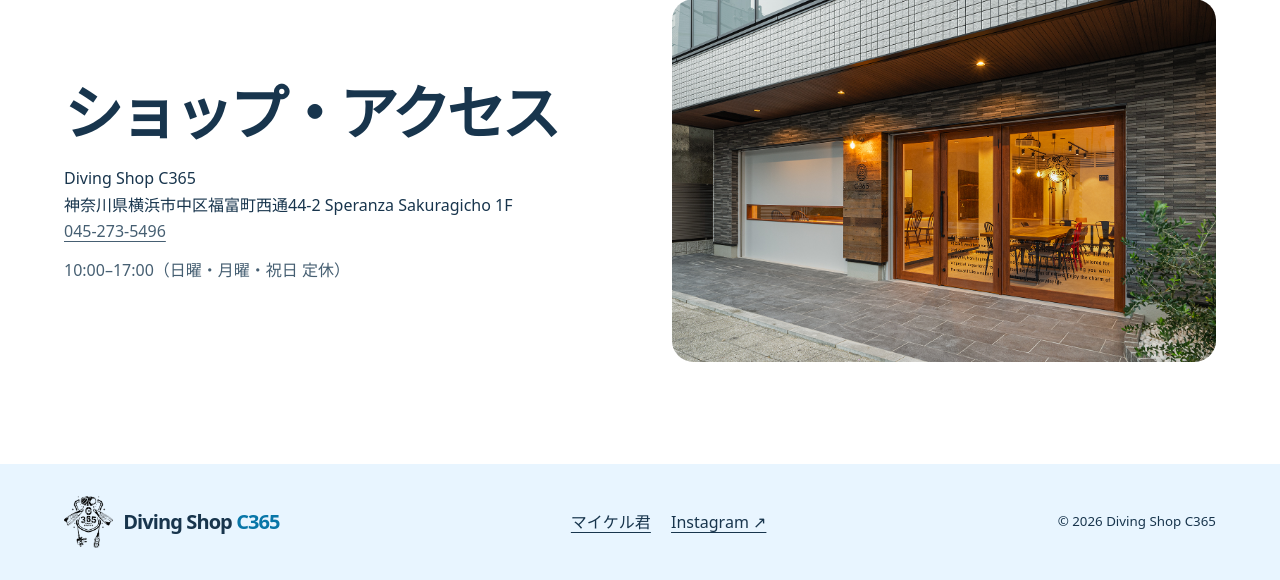
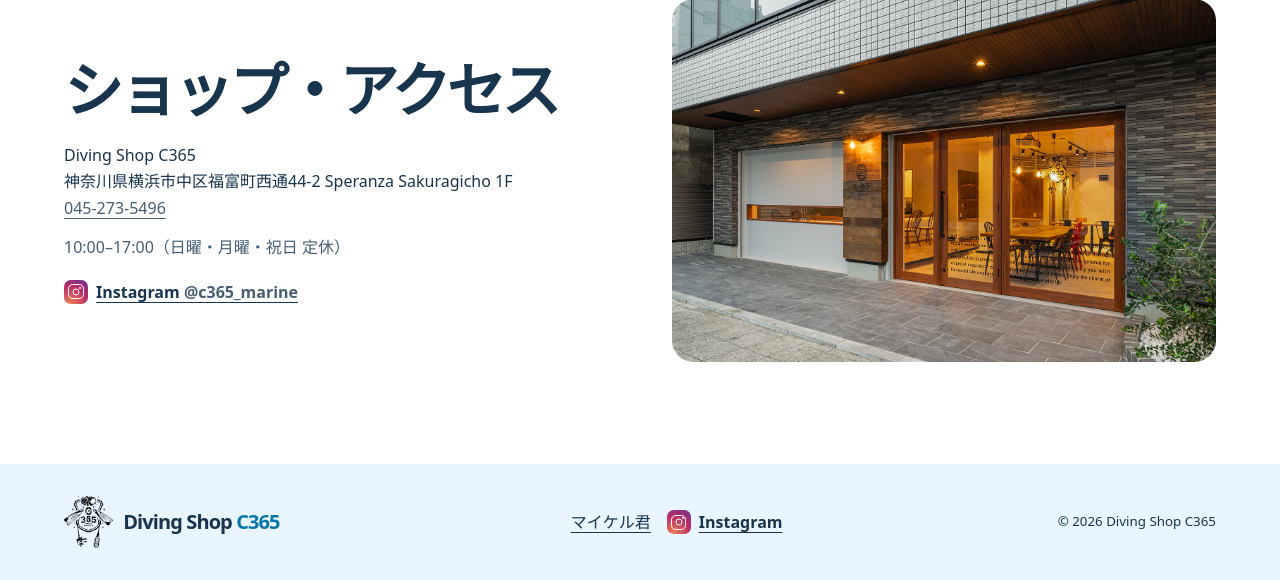
Before and after one commit to hiroshit924/dive, a WordPress theme: template wp-content/themes/dive365/front-page.php in a window 1280 px wide. Shown: the part 3538-4118 px from the top of the page. Run offline with PHP 8.4 and a stand-in for WordPress, Linux system fonts and the light colour scheme; the site name, menu and one post (Sample post) are stand-ins, and other content is empty.

Commit message:
Invite visitors to dive on their day off and highlight Instagram

```diff
--- a/wp-content/themes/dive365/footer.php
+++ b/wp-content/themes/dive365/footer.php
@@ -4,9 +4,9 @@
             <img src="<?= esc_url(d365_asset('c365-deep-diving.webp')) ?>" alt="" width="50" height="53" loading="lazy">
             <span>Diving Shop <strong>C365</strong></span>
         </a>
-        <div>
+        <div class="footer-links">
             <?php if (function_exists('d365_show_booking')): ?><a href="<?= esc_url(d365_michael_url(d365_is_english())) ?>"><?php d365_label('マイケル君', 'Meet Michael'); ?></a><?php endif; ?>
-            <a href="https://www.instagram.com/c365_marine/">Instagram ↗</a>
+            <?php get_template_part('template-parts/instagram'); ?>
             <?php if (get_privacy_policy_url()): ?><a href="<?= esc_url(get_privacy_policy_url()) ?>"><?php d365_label('プライバシーポリシー', 'Privacy policy'); ?></a><?php endif; ?>
         </div>
         <small>© <?= esc_html(wp_date('Y')) ?> Diving Shop C365</small>
--- a/wp-content/themes/dive365/front-page.php
+++ b/wp-content/themes/dive365/front-page.php
@@ -26,13 +26,13 @@ $news = get_posts(['post_type' => 'news', 'numberposts' => 4]);
             <div class="hero-content">
                 <p class="hero-location"><span aria-hidden="true"></span><?php d365_label('横浜・桜木町のダイビングショップ', 'Your dive shop in Yokohama'); ?></p>
                 <?php if (d365_is_english()): ?>
-                    <h1>Scuba diving<br><em>in Yokohama.</em></h1>
+                    <h1>Day off?<br><em>Let’s go diving.</em></h1>
                 <?php else: ?>
-                    <h1>横浜で、<br><em>ダイビング。</em></h1>
+                    <h1>次の休み、<br><em>海に潜ろう。</em></h1>
                 <?php endif; ?>
-                <p class="hero-copy"><?php d365_label('初めての体験ダイビングから、PADIライセンス講習、ファンダイブまで。横浜・桜木町から、少人数で海へ出かけましょう。おひとりでの参加も歓迎です。', 'Discover scuba, earn your PADI certification or join a guided dive trip. We run small groups from Sakuragicho, Yokohama, and welcome solo divers.'); ?></p>
+                <p class="hero-copy"><?php d365_label('仕事や授業から少し離れて、海の中でひと息。横浜・桜木町のショップが、逗子・葉山や伊豆の海へ少人数でご案内します。初めての方も、おひとりでの参加も歓迎です。', 'Take a break from work or classes and spend a little time underwater. Our dive shop in Sakuragicho, Yokohama, takes small groups to dive sites in Zushi, Hayama and Izu. First-time and solo divers are welcome.'); ?></p>
                 <div class="hero-actions">
-                    <a class="button" href="<?= esc_url($trial_booking) ?>"><?php d365_label('体験ダイビングを予約', 'Book a beginner dive'); ?> <span aria-hidden="true">↗</span></a>
+                    <a class="button" href="<?= esc_url($trial_booking) ?>"><?php d365_label('体験ダイビングを相談する', 'Ask about a first dive'); ?> <span aria-hidden="true">↗</span></a>
                     <a class="button outline" href="#first-dive"><?php d365_label('初めての方へ', 'Your first dive'); ?> <span aria-hidden="true">↓</span></a>
                 </div>
                 <?php if (function_exists('d365_show_booking')): ?>
@@ -153,6 +153,7 @@ $news = get_posts(['post_type' => 'news', 'numberposts' => 4]);
                 <address>Diving Shop C365<br><?php d365_label('神奈川県横浜市中区福富町西通44-2 Speranza Sakuragicho 1F', 'Speranza Sakuragicho 1F, 44-2 Fukutomicho Nishidori, Naka-ku, Yokohama, Kanagawa'); ?></address>
                 <p><a href="tel:+81452735496">045-273-5496</a></p>
                 <p><?php d365_label('10:00–17:00（日曜・月曜・祝日 定休）', '10:00–17:00. Closed Sundays, Mondays and public holidays.'); ?></p>
+                <?php get_template_part('template-parts/instagram', null, ['show_handle' => true]); ?>
             </div>
             <img src="<?= esc_url(d365_asset('shop-new.jpg')) ?>" alt="<?= esc_attr(d365_text('Diving Shop C365 店舗外観', 'Diving Shop C365 storefront')) ?>" width="640" height="420" loading="lazy">
         </div>
--- a/wp-content/themes/dive365/functions.php
+++ b/wp-content/themes/dive365/functions.php
@@ -17,6 +17,10 @@ if (!function_exists('d365_text')) {
 
 function d365_asset(string $file): string {
     return get_theme_file_uri('assets/' . $file);
+}
+
+function d365_instagram_url(): string {
+    return 'https://www.instagram.com/c365_marine/';
 }
 
 function d365_label(string $ja, string $en): void {
@@ -188,7 +192,7 @@ add_filter('pre_get_document_title', static function (string $title): string {
     if (isset($titles[d365_experience()])) {
         return $titles[d365_experience()];
     }
-    return is_front_page() ? d365_text('Diving Shop C365｜横浜のダイビングショップ', 'Diving Shop C365 | Scuba Diving in Yokohama') : $title;
+    return is_front_page() ? d365_text('Diving Shop C365｜横浜のダイビングショップ', 'Diving Shop C365 | Dive Shop in Yokohama') : $title;
 });
 add_action('wp_head', static function (): void {
     if ((is_front_page() || d365_is_michael() || d365_is_courses() || d365_experience()) && function_exists('d365_show_booking')) {
--- a/wp-content/themes/dive365/seo.php
+++ b/wp-content/themes/dive365/seo.php
@@ -16,10 +16,10 @@ add_action('wp_head', static function (): void {
     $english = d365_is_english();
     $description = $course
         ? d365_text('横浜のDiving Shop C365でPADIのダイビング講習。オープン・ウォーター、アドヴァンスド講習の料金・参加条件と、次のスキルアップコースをご案内します。', 'Explore PADI scuba training at Diving Shop C365 in Yokohama, including Open Water and Advanced Open Water courses, prices, requirements and skill progression.')
-        : d365_text('横浜・桜木町のダイビングショップ Diving Shop C365。初めての体験ダイビング、PADIライセンス講習、逗子・葉山・伊豆のファンダイブ。開催日程と予約はこちら。', 'Diving Shop C365 is a scuba diving shop in Yokohama offering beginner dives, PADI certification and guided dive trips in Zushi, Hayama and Izu. View dates and request a booking.');
+        : d365_text('横浜・桜木町のダイビングショップ Diving Shop C365。次のお休みに、逗子・葉山や伊豆の海へ。おひとりや初めての方も歓迎。体験ダイビング、PADI講習、ツアーの日程・予約をご案内します。', 'Based in Sakuragicho, Yokohama, Diving Shop C365 welcomes beginners and solo divers. Explore introductory dives, PADI courses and small-group trips to Zushi, Hayama and Izu.');
     $experience = d365_experience();
     if ($experience === 'trial') {
-        $description = d365_text('横浜のDiving Shop C365で初めての体験ダイビング。料金、参加条件、持ち物を確認し、開催日程や希望日からお申し込みください。', 'Try scuba diving with Diving Shop C365 in Yokohama. See what is included, check participation requirements and request a date.');
+        $description = d365_text('横浜のDiving Shop C365で初めての体験ダイビング。料金、参加条件、持ち物を確認し、開催日程や希望日からお申し込みください。', 'Try scuba diving with Diving Shop C365, based in Yokohama. See what is included, check participation requirements and request a date.');
     } elseif ($experience === 'overseas') {
         $description = d365_text('横浜のDiving Shop C365が不定期で開催する海外ダイビングツアー。パラオ、プーケット、サイパン、バリのダイビングポイントと開催相談をご案内します。', 'Explore dive sites in Palau, Phuket, Saipan and Bali. Diving Shop C365 runs occasional overseas dive trips and takes inquiries from Yokohama.');
     } elseif ($experience === 'tour') {
@@ -62,7 +62,7 @@ add_action('wp_head', static function (): void {
             'opens' => '10:00',
             'closes' => '17:00',
         ],
-        'sameAs' => ['https://www.instagram.com/c365_marine/'],
+        'sameAs' => [d365_instagram_url()],
     ];
     ?>
     <link rel="canonical" href="<?= esc_url($url) ?>">
--- a/wp-content/themes/dive365/style.css
+++ b/wp-content/themes/dive365/style.css
@@ -1,14 +1,14 @@
 /*
 Theme Name: Diving Shop C365
 Description: Bilingual diving shop theme for Diving Shop C365, Yokohama.
-Version: 1.5.0
+Version: 1.5.1
 Requires PHP: 8.1
 Text Domain: dive365
 */
 
 @font-face{
   font-family:"Zen Maru Gothic";
-  src:url("assets/zen-maru-hero.woff2") format("woff2");
+  src:url("assets/zen-maru-hero.woff2?v=2") format("woff2");
   font-weight:900;
   font-style:normal;
   font-display:swap;
@@ -288,3 +288,14 @@ details p{padding-top:.65rem}
 @media(max-width:640px){.michael-diary-card{grid-template-columns:1fr}}
 .reading article:has(.michael-diary-photo) > img{margin-block:1.25rem;border-radius:var(--radius)}
 .reading article:has(.michael-diary-photo) h2{font-size:clamp(1.45rem,3vw,2.25rem);letter-spacing:-.04em}
+
+.footer-links{display:flex;align-items:center;gap:1rem;flex-wrap:wrap}
+.footer-links a{margin:0}
+.instagram-link{display:inline-flex;align-items:center;gap:.5rem;font-weight:750;text-underline-offset:.22em}
+.instagram-icon{display:grid;place-items:center;flex:none;width:1.5rem;height:1.5rem;border-radius:.42rem;background:radial-gradient(circle at 25% 100%,#ea8150,#bb2c68 59%,#65349a)}
+.instagram-icon>span{position:relative;width:.95rem;height:.95rem;border:1.5px solid #fff;border-radius:.29rem}
+.instagram-icon>span::before,.instagram-icon>span::after{content:"";position:absolute;border-radius:50%}
+.instagram-icon>span::before{top:50%;left:50%;translate:-50% -50%;width:.44rem;height:.44rem;border:1.35px solid #fff}
+.instagram-icon>span::after{top:.11rem;right:.11rem;width:.12rem;height:.12rem;background:#fff}
+.access .instagram-link{margin-top:1.15rem}
+.instagram-handle{color:var(--muted);font-weight:600}
--- /dev/null
+++ b/wp-content/themes/dive365/template-parts/instagram.php
@@ -0,0 +1,7 @@
+<?php
+defined('ABSPATH') || exit;
+?>
+<a class="instagram-link" href="<?= esc_url(d365_instagram_url()) ?>">
+    <span class="instagram-icon" aria-hidden="true"><span></span></span>
+    <span>Instagram<?php if (!empty($args['show_handle'])): ?> <span class="instagram-handle">@c365_marine</span><?php endif; ?></span>
+</a>
```
Also changed, not shown: wp-content/themes/dive365/assets/zen-maru-hero.woff2.
